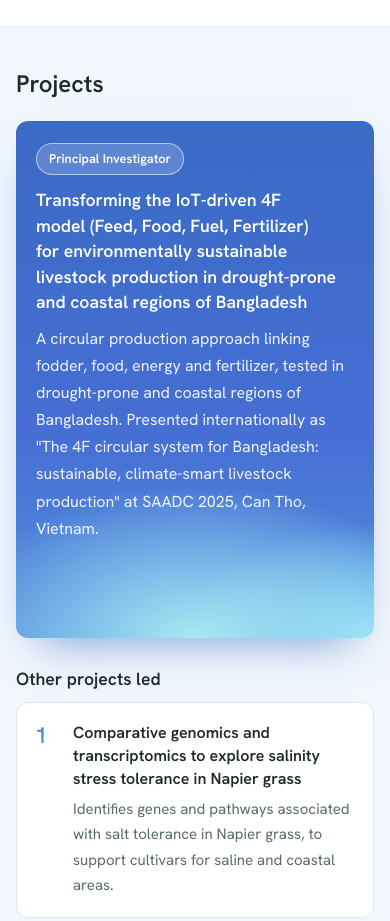
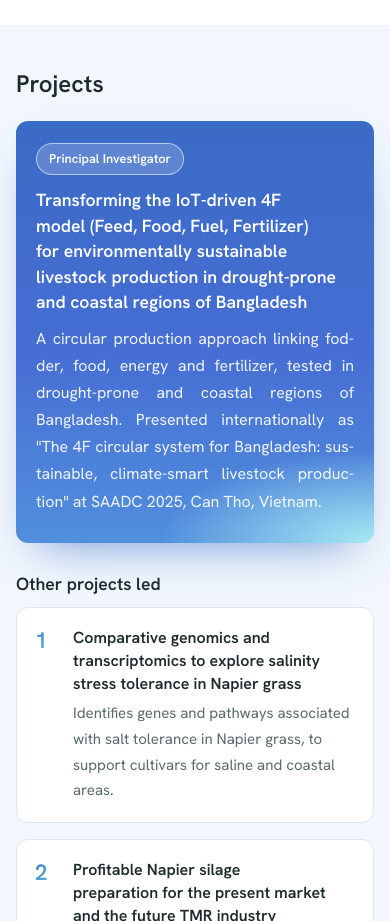
Before and after one commit to DrMKBashar/DrMKBashar.github.io, a plain HTML site: page index.html in a window 390 px wide. Shown: the part 1480-2401 px from the top of the page. Drawn offline with Linux system fonts and the light colour scheme.

Commit message:
Featured project: full-width justified text, corner aqua glow
Co-Authored-By: Claude Sonnet 5.5 <noreply@anthropic.com>

```diff
--- a/assets/css/style.css
+++ b/assets/css/style.css
@@ -196,3 +196,18 @@ h1,h2,h3{font-family:var(--font);margin:0;line-height:1.25;font-weight:600;color
       linear-gradient(180deg,var(--g1) 0%,var(--g2) 60%,var(--g3) 100%)}
   .featured h3,.featured p{max-width:none}
 }
+
+/* ---- featured card: text across the full width, justified; aqua kept to the corners so text stays readable ---- */
+.featured h3,.featured p{max-width:none}
+.featured p:last-child{text-align:justify;-webkit-hyphens:auto;hyphens:auto}
+.featured{
+  background:
+    radial-gradient(26% 46% at 100% 100%,var(--g6) 0%,rgba(168,233,243,0) 100%),
+    radial-gradient(20% 38% at 100% 0%,var(--g7) 0%,rgba(93,201,215,0) 100%),
+    linear-gradient(100deg,var(--g1) 0%,var(--g2) 45%,var(--g3) 100%)}
+@media (max-width:820px){
+  .featured{padding-bottom:28px;
+    background:
+      radial-gradient(60% 22% at 100% 100%,var(--g6) 0%,rgba(168,233,243,0) 100%),
+      linear-gradient(180deg,var(--g1) 0%,var(--g2) 55%,var(--g3) 100%)}
+}
--- a/index.html
+++ b/index.html
@@ -13,7 +13,7 @@
   <link rel="preconnect" href="https://fonts.gstatic.com" crossorigin>
   <link href="https://fonts.googleapis.com/css2?family=Hanken+Grotesk:wght@400;500;600;700&display=swap" rel="stylesheet">
   <link rel="stylesheet" href="https://cdnjs.cloudflare.com/ajax/libs/font-awesome/6.5.1/css/all.min.css" crossorigin="anonymous" referrerpolicy="no-referrer">
-  <link rel="stylesheet" href="assets/css/style.css?v=27">
+  <link rel="stylesheet" href="assets/css/style.css?v=28">
 </head>
 <body>
   <a class="skip" href="#main">Skip to content</a>
@@ -386,6 +386,6 @@
     <figure><img alt=""><figcaption></figcaption></figure>
   </div>
 
-  <script src="assets/js/main.js?v=27"></script>
+  <script src="assets/js/main.js?v=28"></script>
 </body>
 </html>
```
